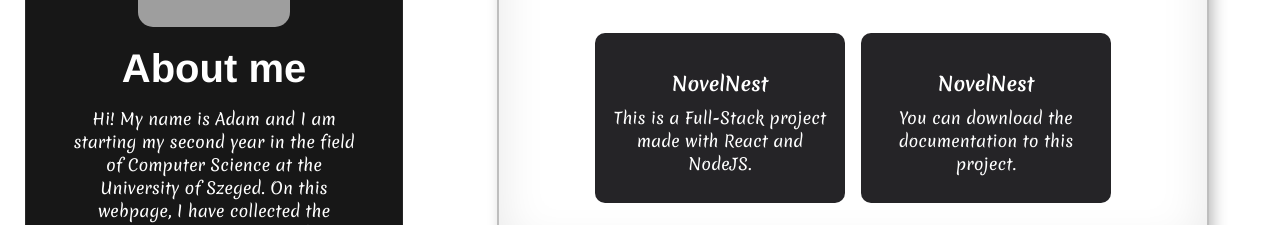
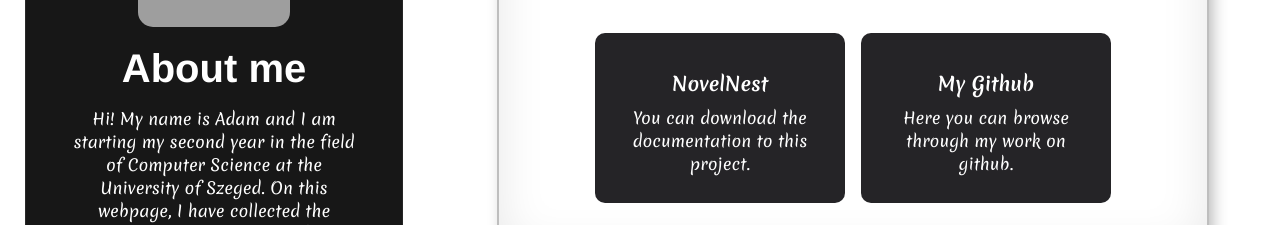
Before and after one commit to adamcsanyi16/portfolio, a React (Vite) app: page / in a window 1280 px wide. Both pictures are taken after a click on the label "Projects". Shown: the part 406-631 px from the top of the page. Built offline with nearby package versions, Linux system fonts and the light colour scheme; grey boxes are pictures that could not be loaded.

Commit message:
bovultCV

```diff
--- a/src/pages/Home.jsx
+++ b/src/pages/Home.jsx
@@ -94,21 +94,21 @@ const Home = () => {
               <h1>My Projects</h1>
               <div className="allprocards">
                 <div className="procard">
-                  <a href="http://novelnest.nhely.hu/">
+                  <a href=".\Novel Nest.pdf" download>
                     <div className="procard_content">
                       <p className="procard_title">NovelNest</p>
                       <p className="procard_description">
-                        This is a Full-Stack project made with React and NodeJS.
+                        You can download the documentation to this project.
                       </p>
                     </div>
                   </a>
                 </div>
                 <div className="procard">
-                  <a href=".\Novel Nest.pdf" download>
+                  <a href="https://github.com/adamcsanyi16">
                     <div className="procard_content">
-                      <p className="procard_title">NovelNest</p>
+                      <p className="procard_title">My Github</p>
                       <p className="procard_description">
-                        You can download the documentation to this project.
+                        Here you can browse through my work on github.
                       </p>
                     </div>
                   </a>
@@ -154,7 +154,7 @@ const Home = () => {
               <a href=".\CV_AdamCsanyi.pdf" download className="button">
                 <span>Download</span>
               </a>
-              <a href=".\CV_CsányiÁdám.pdf" download className="button">
+              <a href=".\CV_CsanyiAdam.pdf" download className="button">
                 <span>Letöltés</span>
               </a>
             </div>
```
Also changed, not shown: 2 other files (tests, documents, lock files or other folders).
